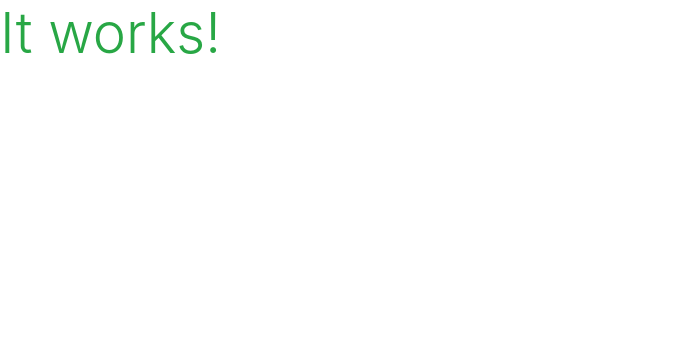
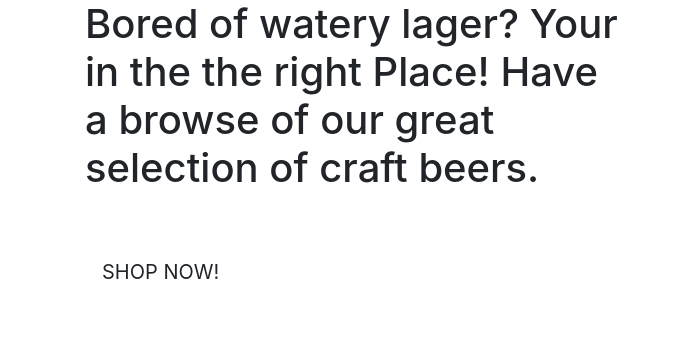
Before and after one commit to lukehanson2429/hop-heaven, a Django app: page / in a window 1280 px wide. Shown: the top 351 px of the page, without its empty margins (0-675 px from the left). Run offline with Django 3.2, Linux system fonts and the light colour scheme.

Commit message:
initial block page-header & block content added for index.html &static base.css file created

```diff
--- a/home/templates/home/index.html
+++ b/home/templates/home/index.html
@@ -1,6 +1,28 @@
 {% extends "base.html" %}
 {% load static %}
 
+{% block page_header %}
+    <div class="container header-container">
+        <div class="row">
+            <div class="col"></div>
+        </div>
+    </div>
+{% endblock %}
+
 {% block content %}
-<h1 class="display-4 text-success">It works!</h1>
+<div class="container h-100">
+    <div class="row h-100">
+        <div class="col-7 col-md-6 my-auto">
+            <h1 class="logo-font text-black">
+                Bored of watery lager? Your in the the right Place!
+                Have a browse of our great selection of craft beers.
+            </h1>
+            <div class="my-5">
+                <h4>
+                    <a href="" class="shop-now-button btn btn-lg rounded-0 text-uppercase py-3">Shop Now!</a>
+                </h4>
+            </div>
+        </div>
+    </div>
+</div>
 {% endblock %}
```
Also changed, not shown: static/css/base.css (added).
